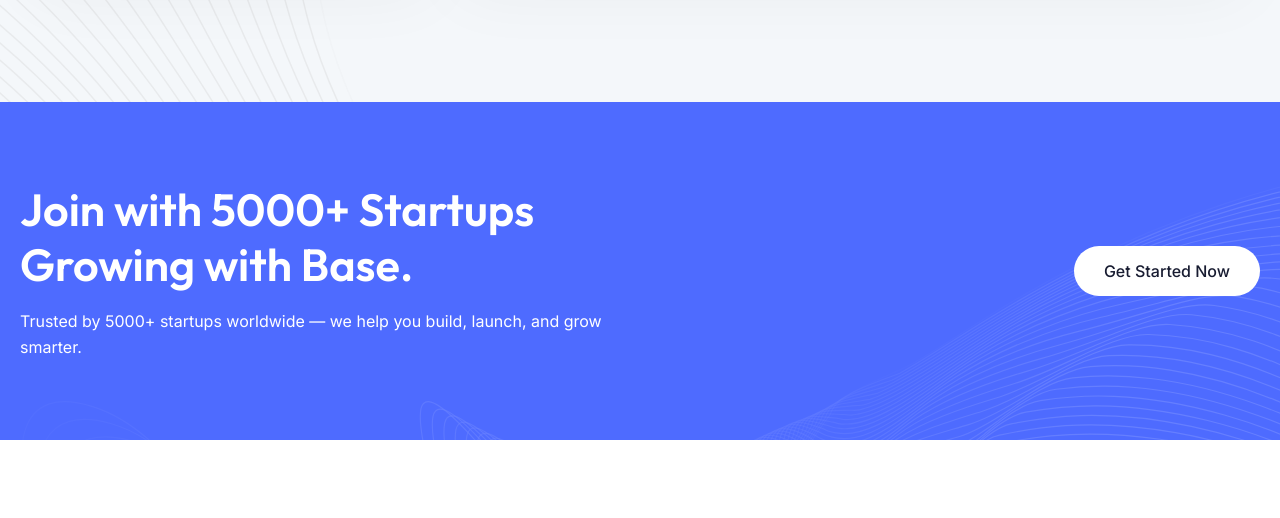
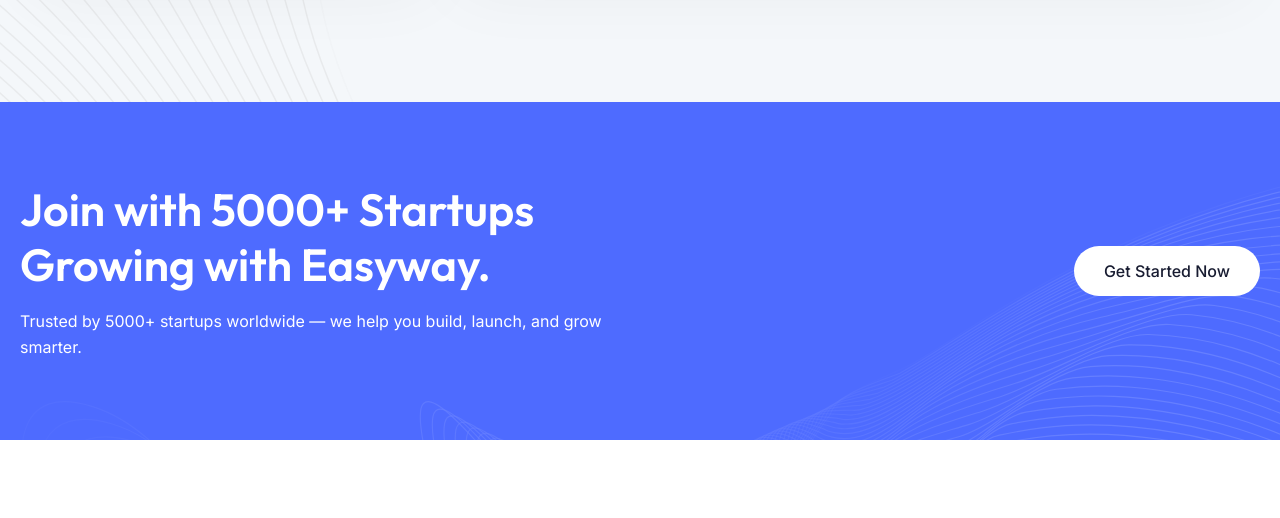
Before and after one commit to mohammaadaasif222/easy-way, a plain HTML site: page index.html in a window 1280 px wide. Shown: the part 7797-8315 px from the top of the page. Drawn offline with Linux system fonts and the light colour scheme.

```diff
--- a/index.html
+++ b/index.html
@@ -1031,7 +1031,7 @@
         <div class="tc uf sn tn un gg">
           <div class="animate_left to/2">
             <h2 class="fk vj zp pr lk ac">
-              Join with 5000+ Startups Growing with Base.
+              Join with 5000+ Startups Growing with Easyway.
             </h2>
             <p class="lk">
               Trusted by 5000+ startups worldwide — we help you build, launch, and grow smarter.
```
Also changed, not shown: images/ew-dark.png, images/ew-logo.png.
